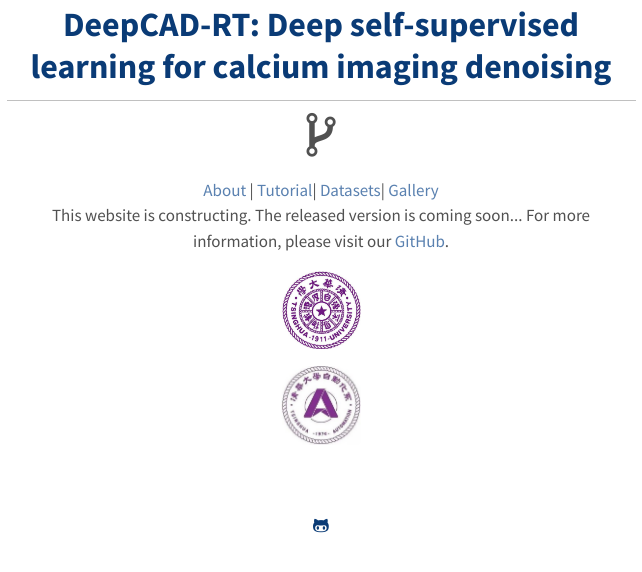
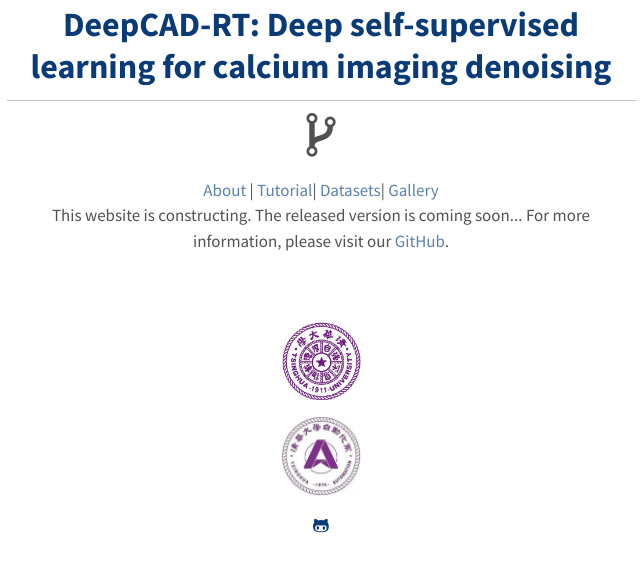
Before and after one commit to cabooster/DeepCAD-RT, a Jekyll site: the page built from index.html, in a window 1280 px wide. Shown: the part 615-1187 px from the top of the page, without its empty margins (319-961 px from the left). Built offline with Jekyll 4.4.1, drawn with Linux system fonts in a browser that asks for light colours; the list of posts is cut into pages by our own code.

Commit message:
Update index.html

```diff
--- a/index.html
+++ b/index.html
@@ -24,8 +24,8 @@ title: Home
       For more information, please visit our <a href="https://github.com/cabooster/DeepCAD-RT">GitHub</a>.
     </p>
 
-    <div nowrap align="center"><img src="https://github.com/cabooster/DeepCAD-RT/blob/page/images/thu.jpg?raw=true" width="80" align="middle"><img src="https://github.com/cabooster/DeepCAD-RT/blob/page/images/thu-auto.jpg?raw=true" width="80" align="middle"></div>
 
   </div>
 
 </div>
+ <div nowrap align="center"><img src="https://github.com/cabooster/DeepCAD-RT/blob/page/images/thu.jpg?raw=true" width="80"><img src="https://github.com/cabooster/DeepCAD-RT/blob/page/images/thu-auto.jpg?raw=true" width="80"></div>
```
